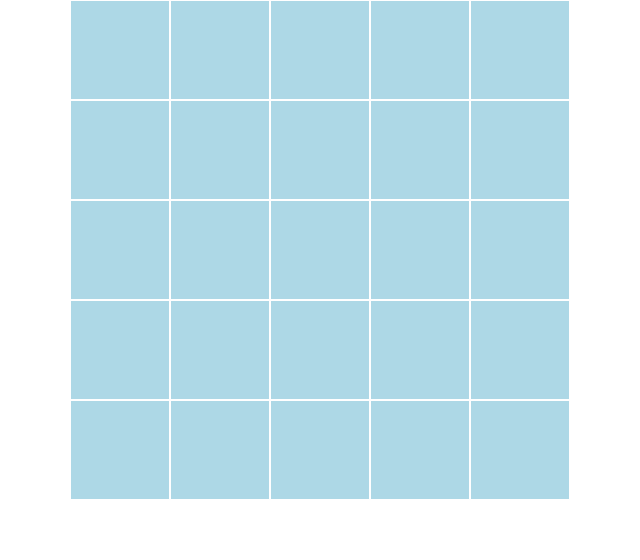
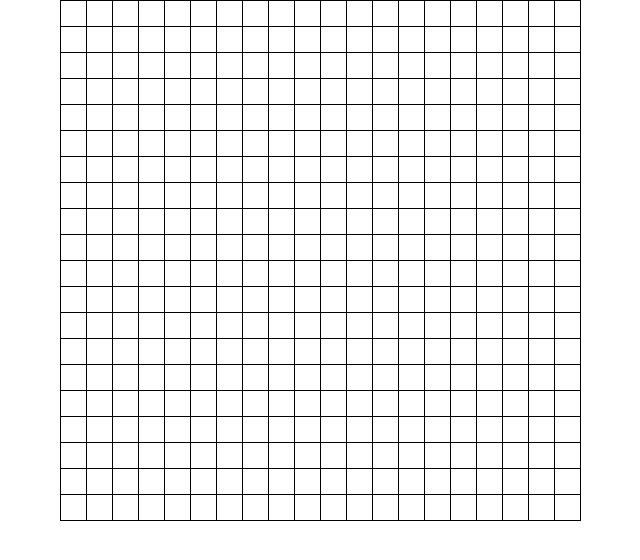
Before and after one commit to thomaserdmenger/Etch-a-Sketch, a plain HTML site: page index.html in a window 1280 px wide. Shown: the whole page, without its empty margins (320-960 px from the left). Drawn offline with Linux system fonts and the light colour scheme.

Commit message:
Add borders to boxes

```diff
--- a/script.js
+++ b/script.js
@@ -1,11 +1,8 @@
-// creating the grid ------------------------------------
-const container = document.querySelector('.container')
-
-// defining the amount of horizontal and vertical boxes
-const userInput = 5
-
-// defining the box dimensions
-const boxDimensions = 100
+// creating the grid
+const container = document.querySelector('.container') // getting the container
+const userInput = 20 // number of horizontal and vertical boxes
+const gaps = userInput + 1 // box's borders: n boxes  = n borders + 1
+const boxDimensions = 25 // box's width and height in px
 
 for (let i = 1; i <= userInput; i++) {
   for (let j = 1; j <= userInput; j++) {
@@ -17,6 +14,6 @@ for (let i = 1; i <= userInput; i++) {
 
     // appending the boxes as childs to the container and define container width
     container.appendChild(box)
-    container.style.maxWidth = `${userInput * boxDimensions}px`
+    container.style.maxWidth = `${userInput * boxDimensions + gaps}px`
   }
 }
--- a/styles.css
+++ b/styles.css
@@ -16,9 +16,11 @@ body {
   display: flex;
   flex-wrap: wrap;
   margin: 0 auto;
+  background-color: hsla(0, 0%, 0%, 1);
+  gap: 1px;
+  border: 1px solid hsla(0, 0%, 0%, 1);
 }
 
 .box {
-  background-color: lightblue;
-  border: 1px solid white;
+  background-color: hsla(0, 0%, 100%, 1);
 }
```
